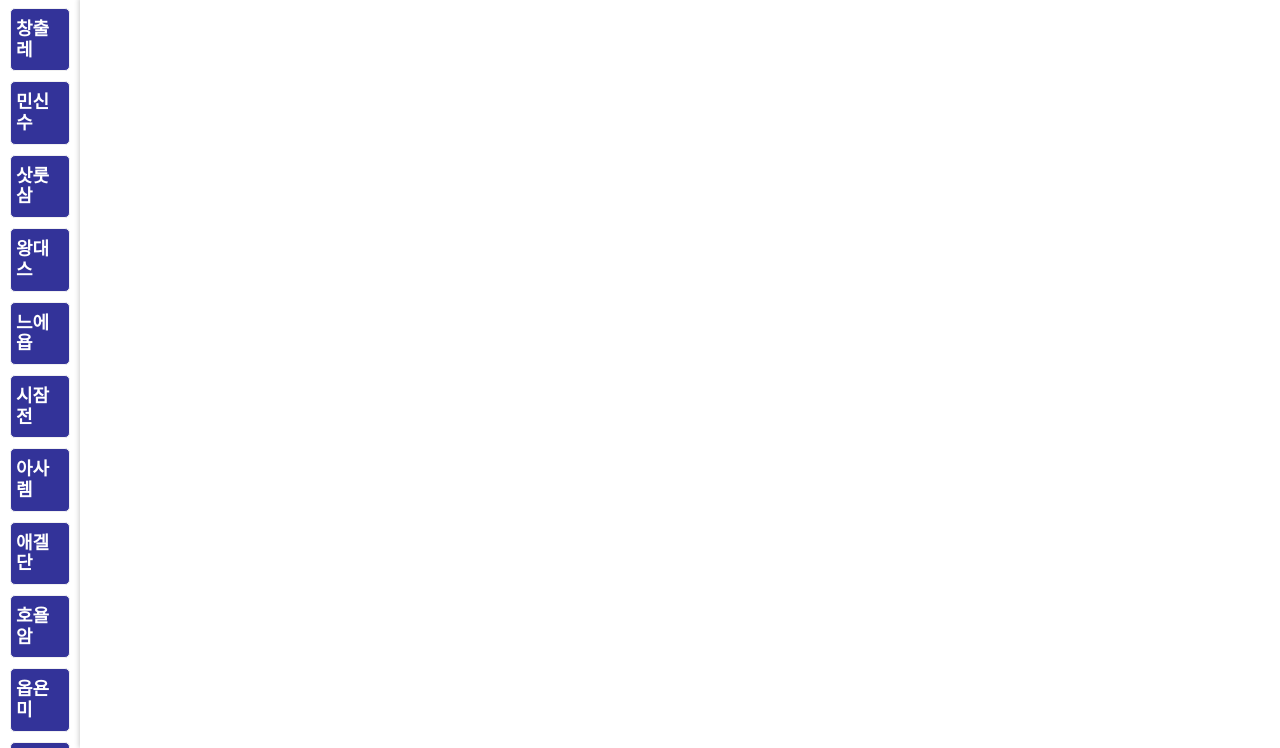
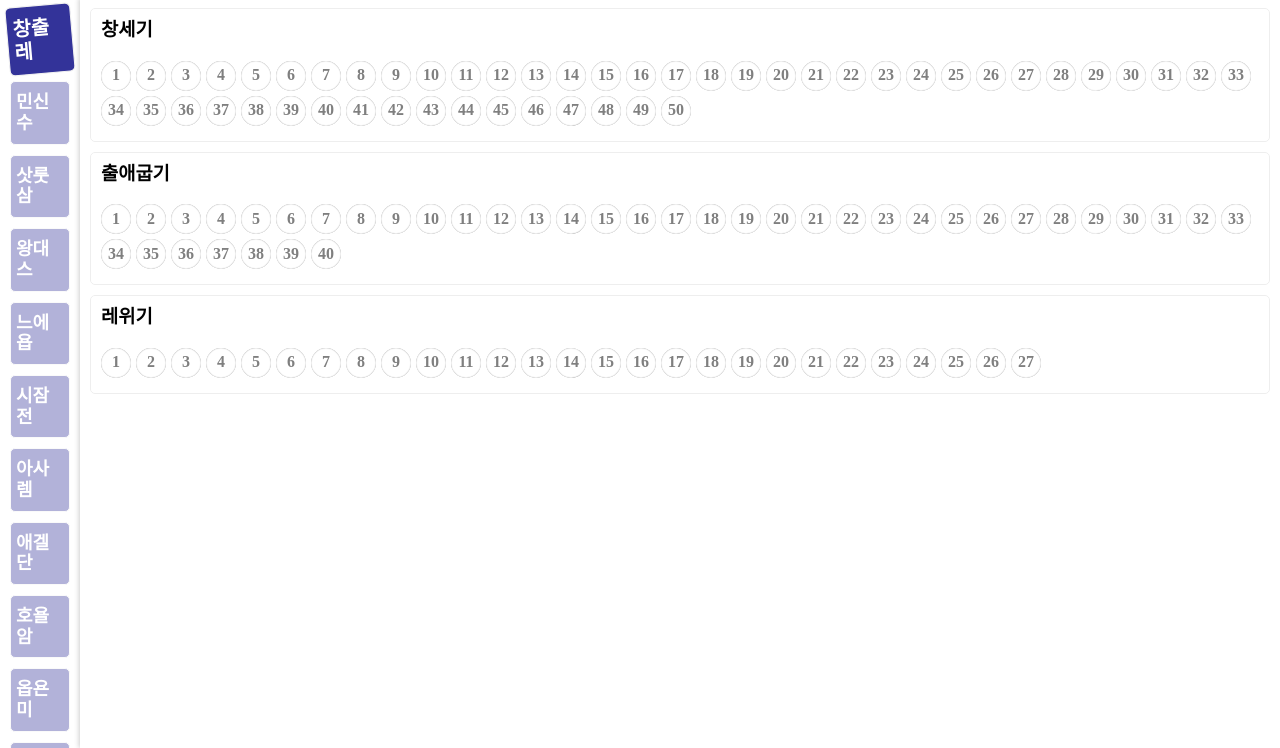
Before and after one commit to wondaero/check-bible, a plain HTML site: page index.html in a window 1280 px wide. Shown: the part 52-800 px from the top of the page. Drawn offline with Linux system fonts and the light colour scheme; a web font is replaced by a local one.

Commit message:
2차 커밋?

```diff
--- /dev/null
+++ b/bookForm.json
@@ -0,0 +1,359 @@
+[
+    {
+        "group": 1,
+        "books": [
+            {
+                "name": "창세기",
+                "chapter": 50
+            },
+            {
+                "name": "출애굽기",
+                "chapter": 40
+            },
+            {
+                "name": "레위기",
+                "chapter": 27
+            }
+        ]
+    },
+    {
+        "group": 2,
+        "books": [
+            {
+                "name": "민수기",
+                "chapter": 36
+            },
+            {
+                "name": "신명기",
+                "chapter": 34
+            },
+            {
+                "name": "여호수아",
+                "chapter": 24
+            }
+        ]
+    },
+    {
+        "group": 3,
+        "books": [
+            {
+                "name": "사사기",
+                "chapter": 21
+            },
+            {
+                "name": "룻기",
+                "chapter": 4
+            },
+            {
+                "name": "사무엘상",
+                "chapter": 31
+            },
+            {
+                "name": "사무엘하",
+                "chapter": 24
+            }
+        ]
+    },
+    {
+        "group": 4,
+        "books": [
+            {
+                "name": "열왕기상",
+                "chapter": 22
+            },
+            {
+                "name": "열왕기하",
+                "chapter": 25
+            },
+            {
+                "name": "역대상",
+                "chapter": 29
+            },
+            {
+                "name": "역대하",
+                "chapter": 36
+            },
+            {
+                "name": "에스라",
+                "chapter": 10
+            }
+        ]
+    },
+    {
+        "group": 5,
+        "books": [
+            {
+                "name": "느헤미야",
+                "chapter": 13
+            },
+            {
+                "name": "에스더",
+                "chapter": 10
+            },
+            {
+                "name": "욥기",
+                "chapter": 42
+            }
+        ]
+    },
+    {
+        "group": 6,
+        "books": [
+
+            {
+                "name": "시편",
+                "chapter": 150
+            },
+            {
+                "name": "잠언",
+                "chapter": 31
+            },
+            {
+                "name": "전도서",
+                "chapter": 12
+            }
+        ]
+    },
+    {
+        "group": 7,
+        "books": [
+            {
+                "name": "아가",
+                "chapter": 8
+            },
+            {
+                "name": "이사야",
+                "chapter": 66
+            },
+            {
+                "name": "예레미야",
+                "chapter": 52
+            }
+        ]
+    },
+    {
+        "group": 8,
+        "books": [
+            {
+                "name": "예레미야애가",
+                "chapter": 5
+            },
+            {
+                "name": "에스겔",
+                "chapter": 48
+            },
+            {
+                "name": "다니엘",
+                "chapter": 12
+            }
+        ]
+    },
+    {
+        "group": 9,
+        "books": [
+            {
+                "name": "호세아",
+                "chapter": 14
+            },
+            {
+                "name": "요엘",
+                "chapter": 3
+            },
+            {
+                "name": "아모스",
+                "chapter": 9
+            }
+        ]
+    },
+    {
+        "group": 10,
+        "books": [
+            {
+                "name": "오바댜",
+                "chapter": 1
+            },
+            {
+                "name": "요나",
+                "chapter": 4
+            },
+            {
+                "name": "미가",
+                "chapter": 7
+            }
+        ]
+    },
+    {
+        "group": 11,
+        "books": [
+            {
+                "name": "나훔",
+                "chapter": 3
+            },
+            {
+                "name": "하박국",
+                "chapter": 3
+            },
+            {
+                "name": "스바냐",
+                "chapter": 3
+            }
+        ]
+    },
+    {
+        "group": 12,
+        "books": [
+            {
+                "name": "학개",
+                "chapter": 2
+            },
+            {
+                "name": "스가랴",
+                "chapter": 14
+            },
+            {
+                "name": "말라기",
+                "chapter": 4
+            }
+        ]
+    },
+    {
+        "group": 13,
+        "books": [
+            {
+                "name": "마태복음",
+                "chapter": 28
+            },
+            {
+                "name": "마가복음",
+                "chapter": 16
+            },
+            {
+                "name": "누가복음",
+                "chapter": 24
+            }
+        ]
+    },
+    {
+        "group": 14,
+        "books": [
+            {
+                "name": "요한복음",
+                "chapter": 21
+            },
+            {
+                "name": "사도행전",
+                "chapter": 28
+            },
+            {
+                "name": "로마서",
+                "chapter": 16
+            }
+        ]
+    },
+    {
+        "group": 15,
+        "books": [
+            {
+                "name": "고린도전서",
+                "chapter": 16
+            },
+            {
+                "name": "고린도후서",
+                "chapter": 13
+            },
+            {
+                "name": "갈라디아서",
+                "chapter": 6
+            },
+            {
+                "name": "에베소서",
+                "chapter": 6
+            }
+        ]
+    },
+    {
+        "group": 16,
+        "books": [
+            {
+                "name": "빌립보서",
+                "chapter": 4
+            },
+            {
+                "name": "골로새서",
+                "chapter": 4
+            },
+            {
+                "name": "데살로니가전서",
+                "chapter": 5
+            },
+            {
+                "name": "데살로니가후서",
+                "chapter": 3
+            }
+        ]
+    },
+    {
+        "group": 17,
+        "books": [
+            {
+                "name": "디모데전서",
+                "chapter": 6
+            },
+            {
+                "name": "디모데후서",
+                "chapter": 4
+            },
+            {
+                "name": "디도서",
+                "chapter": 3
+            },
+            {
+                "name": "빌레몬서",
+                "chapter": 1
+            }
+        ]
+    },
+    {
+        "group": 18,
+        "books": [
+            {
+                "name": "히브리서",
+                "chapter": 13
+            },
+            {
+                "name": "야고보서",
+                "chapter": 5
+            },
+            {
+                "name": "베드로전서",
+                "chapter": 5
+            },
+            {
+                "name": "베드로후서",
+                "chapter": 3
+            }
+        ]
+    },
+    {
+        "group": 20,
+        "books": [
+            {
+                "name": "요한일서",
+                "chapter": 5
+            },
+            {
+                "name": "요한이서",
+                "chapter": 1
+            },
+            {
+                "name": "요한삼서",
+                "chapter": 1
+            },
+            {
+                "name": "유다서",
+                "chapter": 1
+            }
+
+        ]
+    }
+]
--- a/index.html
+++ b/index.html
@@ -48,7 +48,20 @@
         header{
             height: 50px;
             min-height: 50px;
-            background: cyan;
+            padding: 3px;
+            box-sizing: border-box;
+            background: #56301a;
+        }
+        header h1{
+            border: 2px dashed rgba(255, 255, 255, .5);
+            display: flex;
+            align-items: center;
+            justify-content: center;
+            margin: 0;
+            font-size: 20px;
+            height: 100%;
+            color: #fff;
+            box-sizing: border-box;
         }
         main{
             flex: 1;
@@ -70,60 +83,183 @@
         }
         nav ul li{
             margin-bottom: 10px;
+        }
+        nav ul li:last-of-type{
+            margin-bottom: 0;
+        }
+        nav ul li.old-book label span{
+            background: navy;
+            color: #fff;
+        }
+        nav ul li.new-book label span{
+            background: brown;
+            color: #fff;
+        }
+
+        nav ul li input{
+            display: none;
+        }
+        nav ul li input + span{
             border-radius: 5px;
             padding: 10px 5px;
             border: 1px solid #eee;
             display: flex;
             align-items: center;
             justify-content: center;
+            opacity: .3;
+        }
+        nav ul li input:checked + span{
+            transform: scale(1.1) rotate(-5deg);
             opacity: .8;
         }
-        nav ul li:last-of-type{
+
+        .check-board{
+            flex: 1;
+            box-shadow: -1px 0 5px rgba(0, 0, 0, .2);
+            padding: 10px;
+            overflow-y: auto;
+        }
+
+        .check-board section{
+            border: 1px solid #eee;
+            border-radius: 5px;
+            padding: 10px;
+            margin-bottom: 10px;
+        }
+        .check-board > section:last-of-type{
             margin-bottom: 0;
         }
-        nav ul li.old-book{
-            background: navy;
+        .check-board section h3{
+            margin: 0;
+            margin-bottom: 20px;
+        }
+        .check-board section ul li{
+            display: inline-flex;
+            vertical-align: top;
+            margin-bottom: 5px;
+        }
+        .check-board section label{
+            display: flex;
+        }
+        .check-board section ul{
+            padding: 0;
+            margin: 0;
+        }
+        .check-board section ul li input{
+            display: none;
+        }
+        .check-board section ul li input:checked + strong{
+            background: #000;
+            background: #36e722;
             color: #fff;
+            box-shadow: 0 0 5px #36e722;
         }
-        nav ul li.new-book{
-            background: brown;
-            color: #fff;
-        }
-
-        article{
-            flex: 1;
-            box-shadow: -1px 0 5px rgba(0, 0, 0, .2);
+        .check-board section ul li input + strong{
+            border-radius: 50%;
+            width: 30px; height: 30px;
+            display: flex;
+            align-items: center;
+            justify-content: center;
+            margin-right: 5px;
+            box-shadow: inset 0 0 1px rgba(0, 0, 0, .5);
+            color: rgba(0, 0, 0, .5);
         }
     </style>
 </head>
 <body>
-    <header>성경 체크</header>
+    <header><h1>성경 체크</h1></header>
     <main>
         <nav>
             <ul>
-                <li class="old-book">창출레</li>
-                <li class="old-book">민신수</li>
-                <li class="old-book">삿룻삼</li>
-                <li class="old-book">왕대스</li>
-                <li class="old-book">느에욥</li>
-                <li class="old-book">시잠전</li>
-                <li class="old-book">아사렘</li>
-                <li class="old-book">애겔단</li>
-                <li class="old-book">호욜암</li>
-                <li class="old-book">옵욘미</li>
-                <li class="old-book">나합습</li>
-                <li class="old-book">학슥말</li>
+                <li class="old-book"><label><input type="radio" value="1" name="books" /><span>창출레</span></label></li>
+                <li class="old-book"><label><input type="radio" value="2" name="books" /><span>민신수</span></label></li>
+                <li class="old-book"><label><input type="radio" value="3" name="books" /><span>삿룻삼</span></label></li>
+                <li class="old-book"><label><input type="radio" value="4" name="books" /><span>왕대스</span></label></li>
+                <li class="old-book"><label><input type="radio" value="5" name="books" /><span>느에욥</span></label></li>
+                <li class="old-book"><label><input type="radio" value="6" name="books" /><span>시잠전</span></label></li>
+                <li class="old-book"><label><input type="radio" value="7" name="books" /><span>아사렘</span></label></li>
+                <li class="old-book"><label><input type="radio" value="8" name="books" /><span>애겔단</span></label></li>
+                <li class="old-book"><label><input type="radio" value="8" name="books" /><span>호욜암</span></label></li>
+                <li class="old-book"><label><input type="radio" value="9" name="books" /><span>옵욘미</span></label></li>
+                <li class="old-book"><label><input type="radio" value="10" name="books" /><span>나합습</span></label></li>
+                <li class="old-book"><label><input type="radio" value="11" name="books" /><span>학슥말</span></label></li>
 
-                <li class="new-book">마막눅</li>
-                <li class="new-book">요행롬</li>
-                <li class="new-book">고갈엡</li>
-                <li class="new-book">빌골살</li>
-                <li class="new-book">딤딛몬</li>
-                <li class="new-book">히약벧</li>
-                <li class="new-book">요유계</li>
+                <li class="new-book"><label><input type="radio" value="11" name="books" /><span>마막눅</span></label></li>
+                <li class="new-book"><label><input type="radio" value="12" name="books" /><span>요행롬</span></label></li>
+                <li class="new-book"><label><input type="radio" value="13" name="books" /><span>고갈엡</span></label></li>
+                <li class="new-book"><label><input type="radio" value="14" name="books" /><span>빌골살</span></label></li>
+                <li class="new-book"><label><input type="radio" value="15" name="books" /><span>딤딛몬</span></label></li>
+                <li class="new-book"><label><input type="radio" value="16" name="books" /><span>히약벧</span></label></li>
+                <li class="new-book"><label><input type="radio" value="17" name="books" /><span>요유계</span></label></li>
             </ul>
         </nav>
-        <article></article>
+        <article class="check-board"></article>
     </main>
+
+    <script>
+        let bookForm = [];
+
+        if(!bookForm.length){
+            fetch('./bookForm.json')
+            .then(response => {
+                if (!response.ok) {
+                    throw new Error(`HTTP error! status: ${response.status}`);
+                }
+                return response.json();
+            })
+            .then(data => {
+                // 각 group의 books 출력
+                bookForm = data;
+
+                document.querySelectorAll('[name="books"]').forEach((radio, idx) => {
+                    radio.addEventListener('change', (e) => {
+                        if(!bookForm.length) return;
+
+                        const articleTag = document.querySelector('article');
+
+                        articleTag.innerHTML = '';
+
+                        data[e.target.value - 1].books.forEach((d, idx) => {
+                            articleTag.appendChild(bookTmpl(d));
+                        })
+                    })
+
+                    if(idx === 0){
+                        radio.click();
+                    }
+                })
+
+            })
+            .catch(error => {
+                console.error('Fetch error:', error);
+            });
+        }
+
+        const bookTmpl = (d) => {
+            const section = document.createElement('section');
+            const title = document.createElement('h3');
+            title.textContent = d.name;
+            const chapterList = document.createElement('ul');
+            section.appendChild(title);
+            section.appendChild(chapterList);
+
+            for(let i = 0; i < +d.chapter; i++){
+                const li = document.createElement('li');
+                li.innerHTML = `
+                    <label>
+                        <input type="checkbox" />
+                        <strong>${i + 1}</strong>
+                    </label>
+                `;
+
+                chapterList.appendChild(li);
+            }
+
+            return section;
+        }
+
+
+
+    </script>
 </body>
 </html>
```
